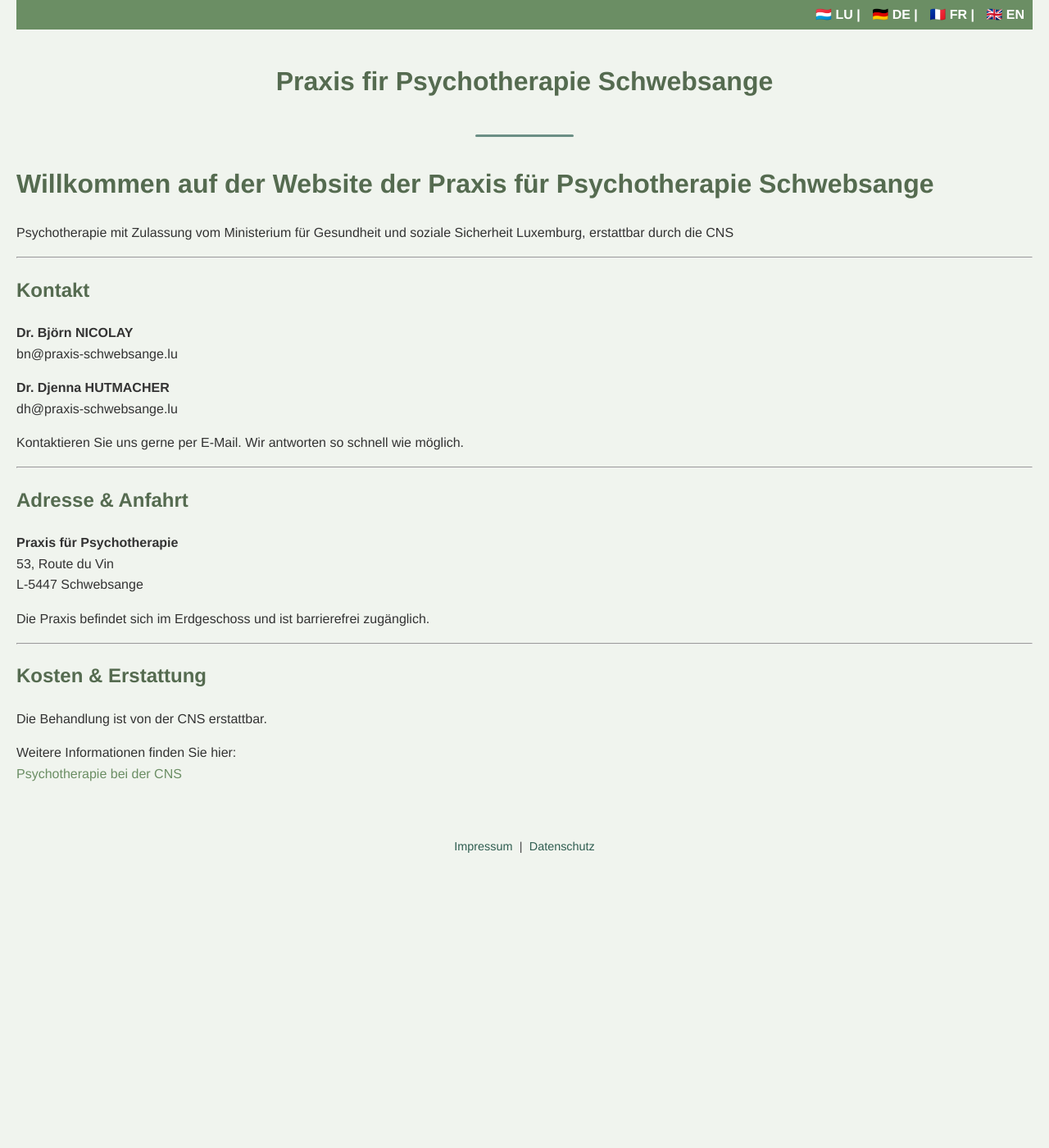
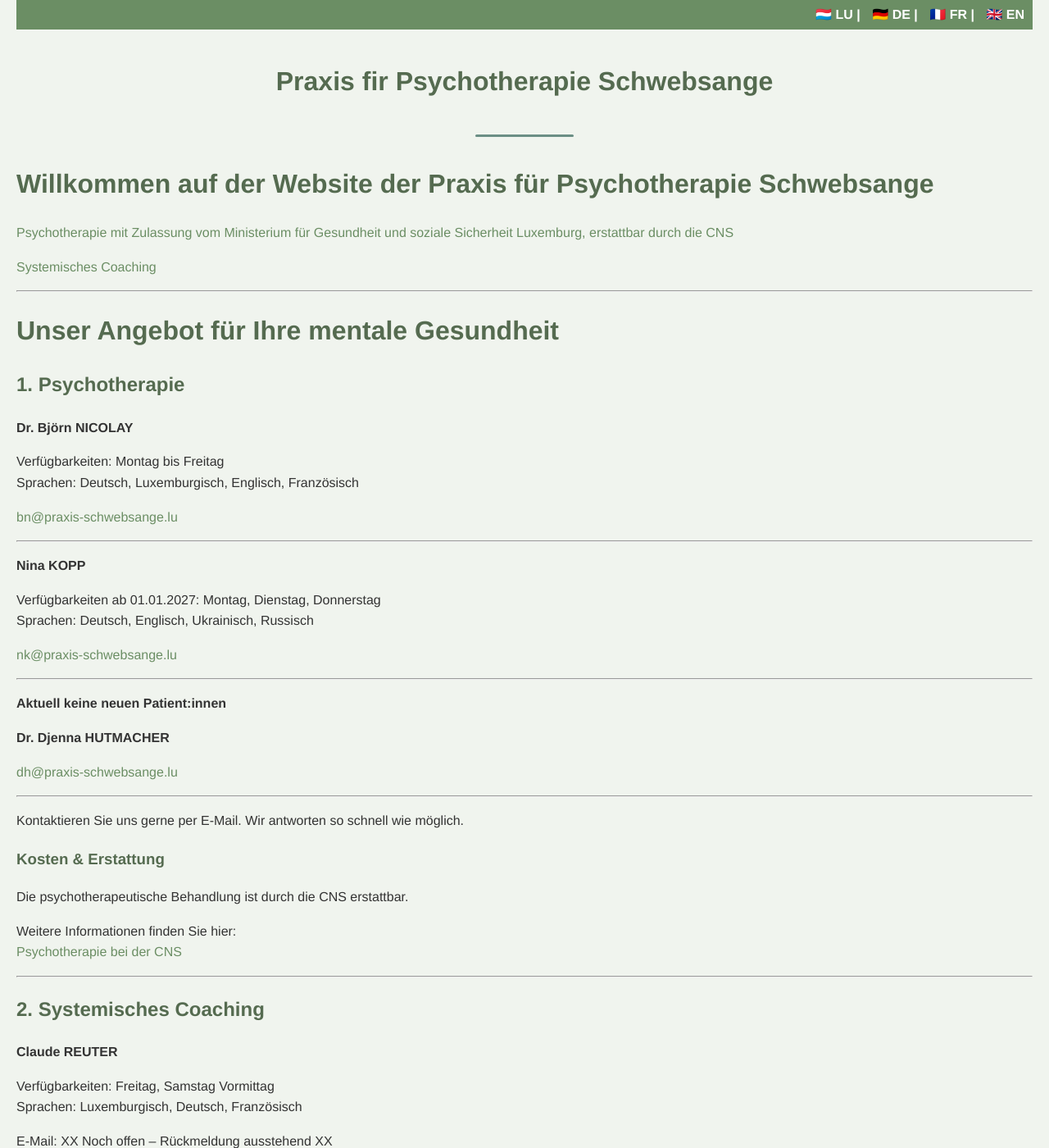
Before and after one commit to bjoernbrightside/praxis-schwebsange, a Jekyll site: the page built from de/index.md, in a window 1280 px wide and 1400 px high. Shown: the whole window at 82% size. Built offline with Jekyll 4.4.1, drawn with Linux system fonts in a browser that asks for light colours; our own code applies the rules of GitHub Pages for plain Markdown files; some of the changed text lies outside the part shown.

Commit message:
Update index.md

```diff
--- a/de/index.md
+++ b/de/index.md
@@ -5,19 +5,69 @@ lang: de
 
 # Willkommen auf der Website der Praxis für Psychotherapie Schwebsange
 
-Psychotherapie mit Zulassung vom Ministerium für Gesundheit und soziale Sicherheit Luxemburg, erstattbar durch die CNS
+[Psychotherapie mit Zulassung vom Ministerium für Gesundheit und soziale Sicherheit Luxemburg, erstattbar durch die CNS](#psychotherapie)
+
+[Systemisches Coaching](#systemisches-coaching)
 
 ---
 
-## Kontakt
+# Unser Angebot für Ihre mentale Gesundheit
+
+## 1. Psychotherapie
+
+<a id="psychotherapie"></a>
 
 **Dr. Björn NICOLAY**
-bn@praxis-schwebsange.lu
+
+Verfügbarkeiten: Montag bis Freitag
+Sprachen: Deutsch, Luxemburgisch, Englisch, Französisch
+
+[bn@praxis-schwebsange.lu](mailto:bn@praxis-schwebsange.lu)
+
+---
+
+**Nina KOPP**
+
+Verfügbarkeiten ab 01.01.2027: Montag, Dienstag, Donnerstag
+Sprachen: Deutsch, Englisch, Ukrainisch, Russisch
+
+[nk@praxis-schwebsange.lu](mailto:nk@praxis-schwebsange.lu)
+
+---
+
+**Aktuell keine neuen Patient:innen**
 
 **Dr. Djenna HUTMACHER**
-dh@praxis-schwebsange.lu
+
+[dh@praxis-schwebsange.lu](mailto:dh@praxis-schwebsange.lu)
+
+---
 
 Kontaktieren Sie uns gerne per E-Mail. Wir antworten so schnell wie möglich.
+
+### Kosten & Erstattung
+
+Die psychotherapeutische Behandlung ist durch die CNS erstattbar.
+
+Weitere Informationen finden Sie hier:
+[Psychotherapie bei der CNS](https://cns.public.lu/de/assure/remboursements/prestations-remboursees/prestations-medicales/psychotherapie.html)
+
+---
+
+## 2. Systemisches Coaching
+
+<a id="systemisches-coaching"></a>
+
+**Claude REUTER**
+
+Verfügbarkeiten: Freitag, Samstag Vormittag
+Sprachen: Luxemburgisch, Deutsch, Französisch
+
+E-Mail: XX Noch offen – Rückmeldung ausstehend XX
+
+---
+
+Kontaktieren Sie mich gerne per E-Mail. Ich antworte so schnell wie möglich.
 
 ---
 
@@ -27,13 +77,4 @@ Kontaktieren Sie uns gerne per E-Mail. Wir antworten so schnell wie möglich.
 53, Route du Vin
 L-5447 Schwebsange
 
-Die Praxis befindet sich im Erdgeschoss und ist barrierefrei zugänglich.
-
----
-
-## Kosten & Erstattung
-
-Die Behandlung ist von der CNS erstattbar.
-
-Weitere Informationen finden Sie hier:
-[Psychotherapie bei der CNS](https://cns.public.lu/de/assure/remboursements/prestations-remboursees/prestations-medicales/psychotherapie.html)
+Unsere Praxis befindet sich im Erdgeschoss und ist barrierefrei zugänglich.
```
